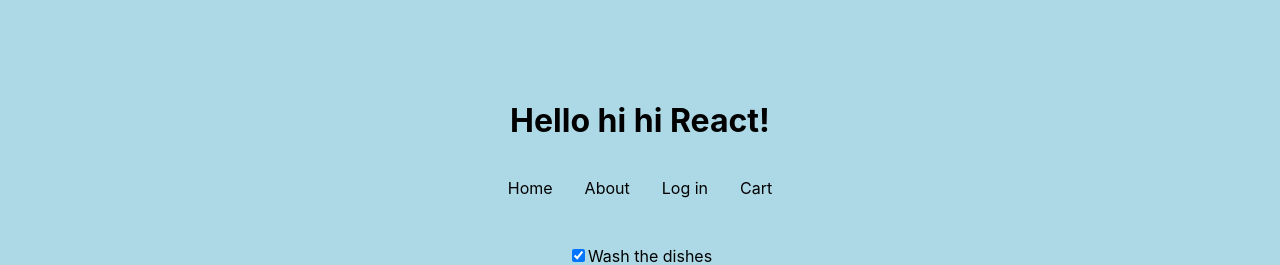
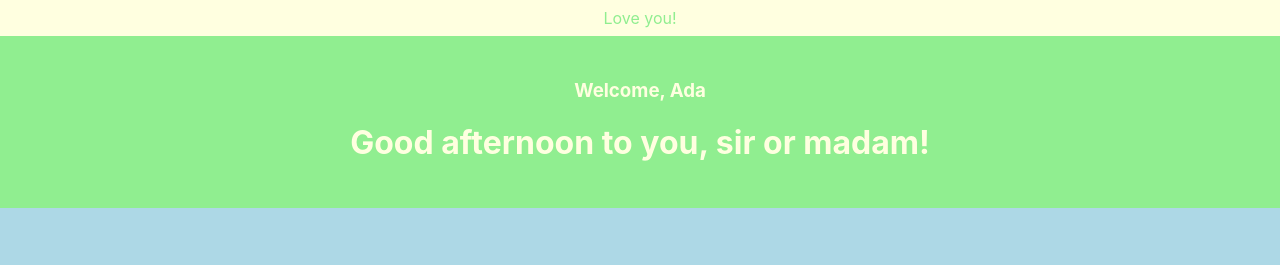
Before and after one commit to AvilinP/reactpractice, a React (Create React App) app: page / in a window 1280 px wide. Shown: the top 265 px of the page. Built offline with nearby package versions, Linux system fonts and the light colour scheme.

Commit message:
added class comp

```diff
--- a/src/App.css
+++ b/src/App.css
@@ -2,6 +2,14 @@
   text-align: center;
   background-color: lightblue;
   padding-top: 5rem;
+}
+
+.header {
+  text-align: center;
+  color: lightyellow;
+  background-color: lightgreen;
+  padding: 1.5rem;
+
 }
 
 .nav {
--- a/src/App.js
+++ b/src/App.js
@@ -1,4 +1,5 @@
 // import logo from './logo.svg';
+import React from "react";
 import './App.css';
 
 // importera funktionen Menu från sin path
@@ -10,6 +11,8 @@ import ContactCard from "./components/contactCard";
 
 import todosData from "./components/todosData";
 import TodoItem from "./components/todoItem";
+
+
 
 function App() {
 
@@ -46,4 +49,7 @@ function App() {
   );
 }
 
+
+
+
 export default App;
--- /dev/null
+++ b/src/components/class.js
@@ -0,0 +1,74 @@
+import React, {Component} from "react";
+
+
+class ClassComp extends React.Component {
+
+    render() {
+
+        const styles = {
+            color: "lightgreen",
+            backgroundColor: "lightyellow",
+            padding: "0.5rem",
+            margin: 0,
+            textAlign: "center"
+        }
+
+        return (
+            <div>
+                <p style={styles}>{this.props.whatever} Love you!</p>
+            </div>
+        )
+    }
+}
+
+class Above extends React.Component {
+
+    render() {
+
+        return(
+            <div className="header">
+                <Header username= "Ada"/>
+                <Greetings />
+            </div>
+        )
+    }
+
+}
+
+  class Header extends React.Component {
+    render() {
+        return(
+            <header>
+                <h3>Welcome, {this.props.username}</h3>
+            </header>
+        )
+    }
+}
+
+
+class Greetings extends Component {
+    render() {
+
+        const date = new Date();
+        const hours = date.getHours();
+        let timeOfDay;
+
+        if (hours < 12) {
+            timeOfDay = "morning";
+        } else if (hours >= 12 && hours < 18) {
+            timeOfDay = "afternoon";
+        } else {
+            timeOfDay = "evening";
+        }
+        return (
+            <h1>Good {timeOfDay} to you, sir or madam!</h1>
+        )
+
+
+
+    }
+}
+
+
+
+export {ClassComp, Above};
--- a/src/index.js
+++ b/src/index.js
@@ -4,9 +4,16 @@ import './index.css';
 import App from './App';
 import reportWebVitals from './reportWebVitals';
 
+import {ClassComp, Above} from "./components/class";
+
+
 ReactDOM.render(
   <React.StrictMode>
+
+    <ClassComp />
+    <Above />
     <App />
+
   </React.StrictMode>,
   document.getElementById('root')
 );
```
